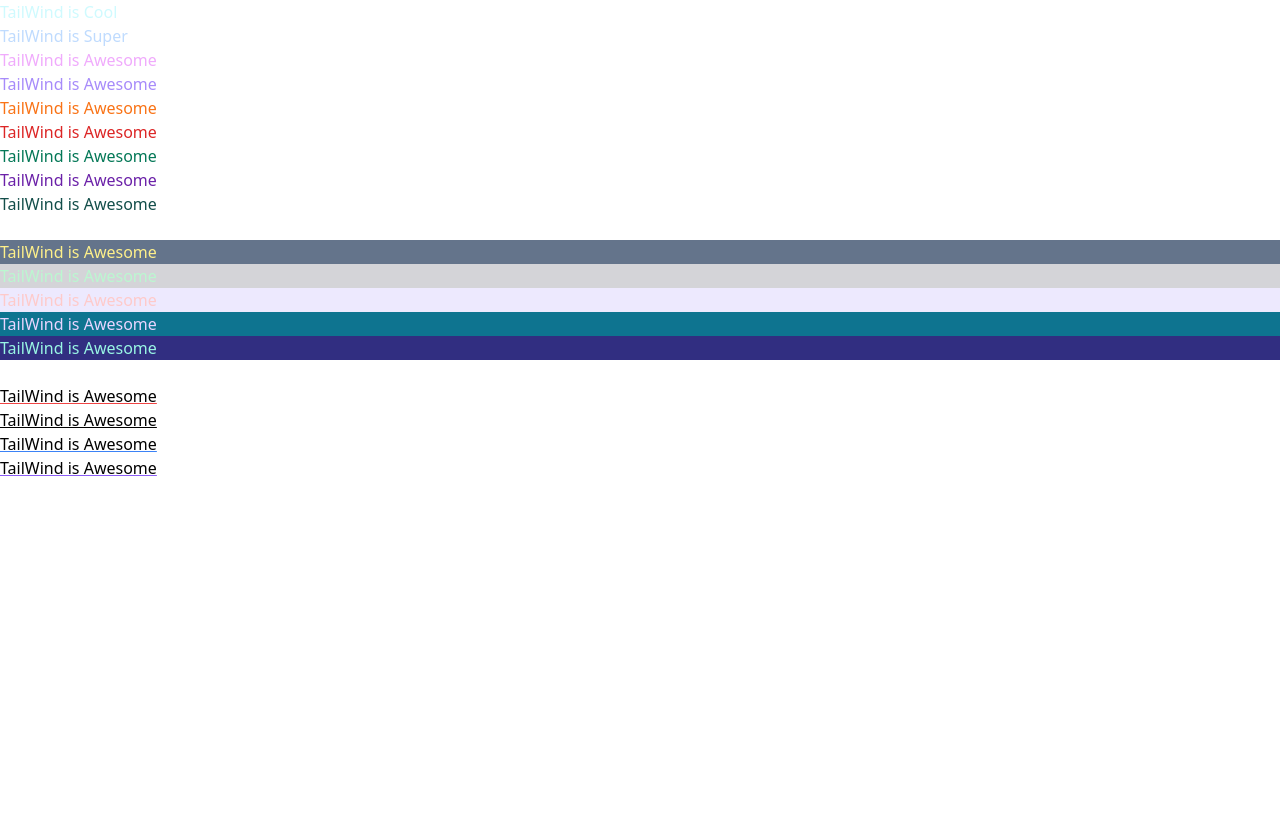
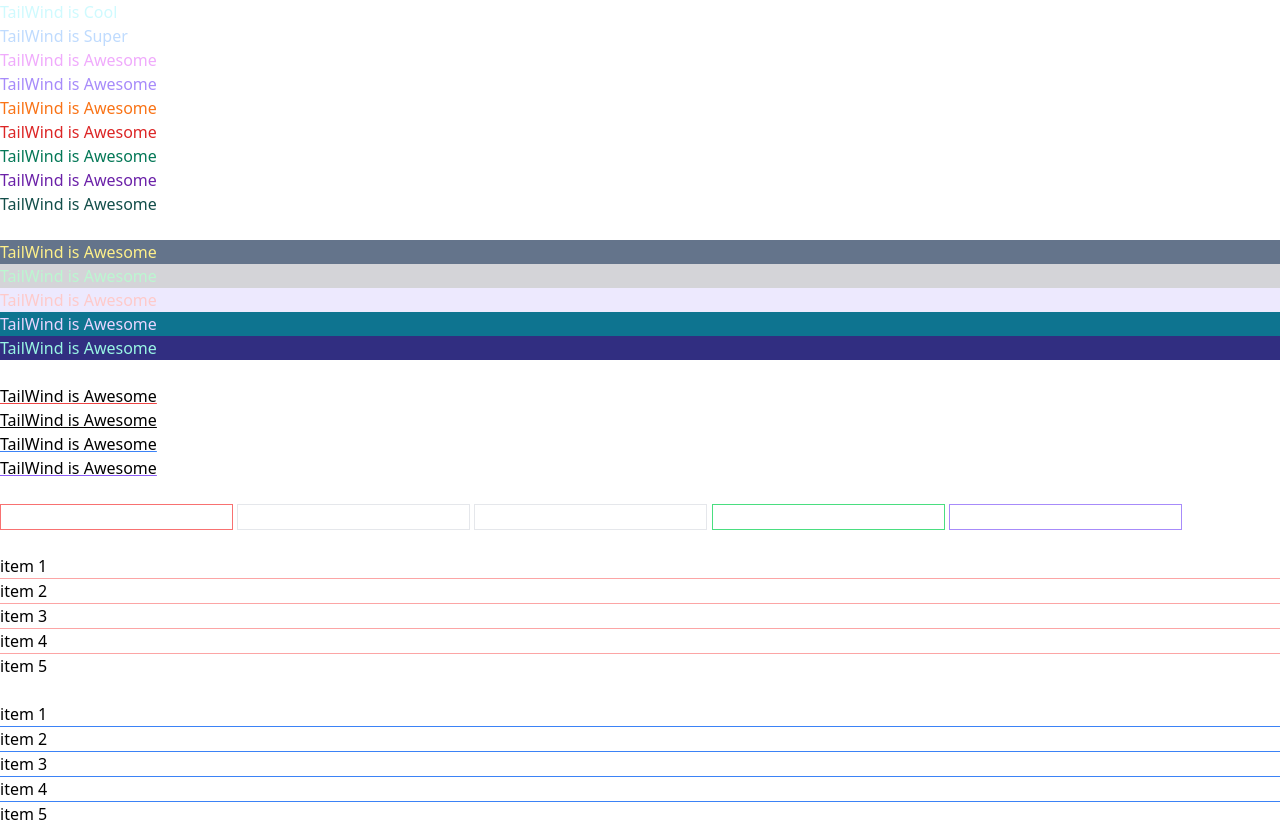
Before and after one commit to Rbravolibtech/Tailwind-Colors, a plain HTML site: page index.html in a window 1280 px wide. Before the commit the page ends 800 px from the top, so only its background shows below. Drawn offline with nearby package versions, Linux system fonts and the light colour scheme.

Commit message:
added input box color
added input boxes and different color of border color

```diff
--- a/index.html
+++ b/index.html
@@ -42,9 +42,31 @@
     <br>
     <!-- Divide Colors -->
 
-    <input type="text">
+    <input type="text" class="border border-red-400"/>
+    <input type="text" class="border border-black-400"/>
+    <input type="text" class="border border-oragne-400"/>
+    <input type="text" class="border border-green-400"/>
+    <input type="text" class="border border-violet-400"/>
+    <br>
 
     <!-- Outline Colors -->
+    <!--By adding divide by Y you can get the item and separate input boxes -->
+ <br>
+    <div class="divide-y divide-red-300">
+      <div>item 1</div>
+      <div>item 2</div>
+      <div>item 3</div>
+      <div>item 4</div>
+      <div>item 5</div>
+    </div>
+    <br>
+    <div class="divide-y divide-blue-500">
+      <div>item 1</div>
+      <div>item 2</div>
+      <div>item 3</div>
+      <div>item 4</div>
+      <div>item 5</div>
+    </div>
 
     <!-- Box Shadow Colors (Opacity defaults to 100, but you can set it)-->
 
```
